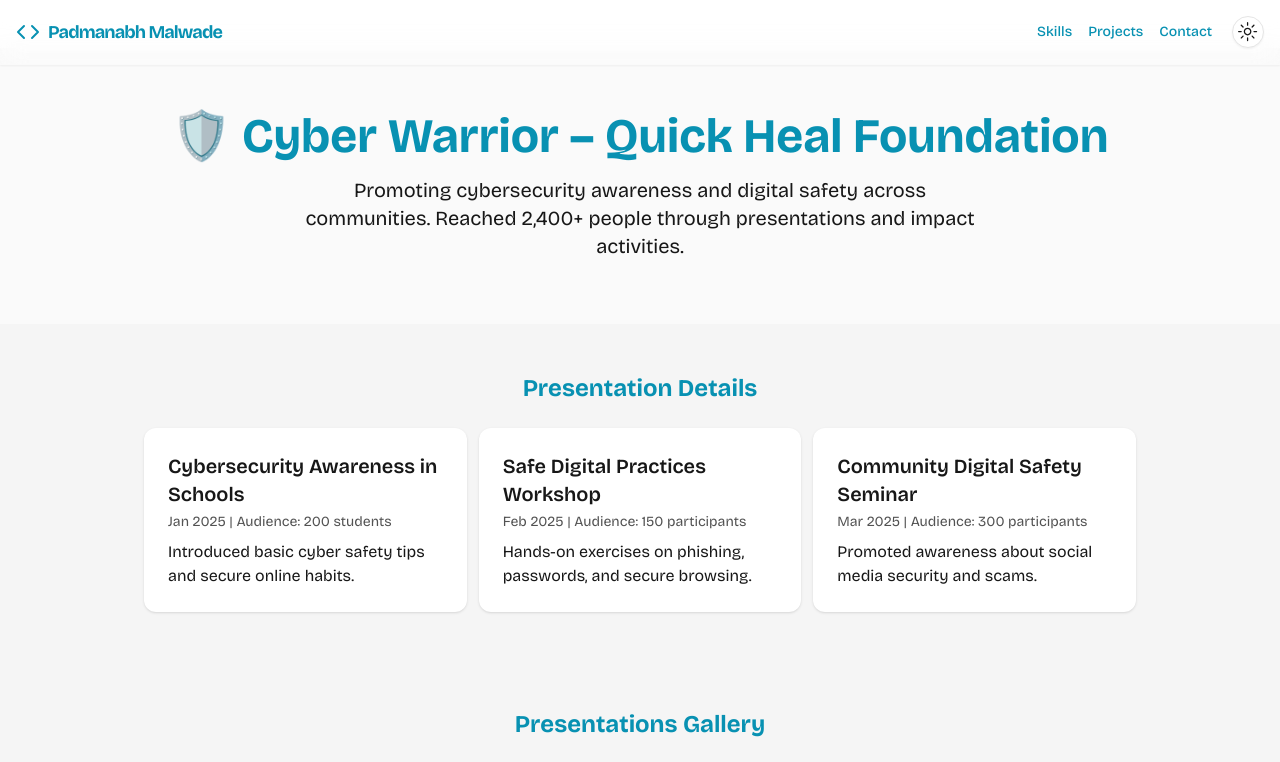
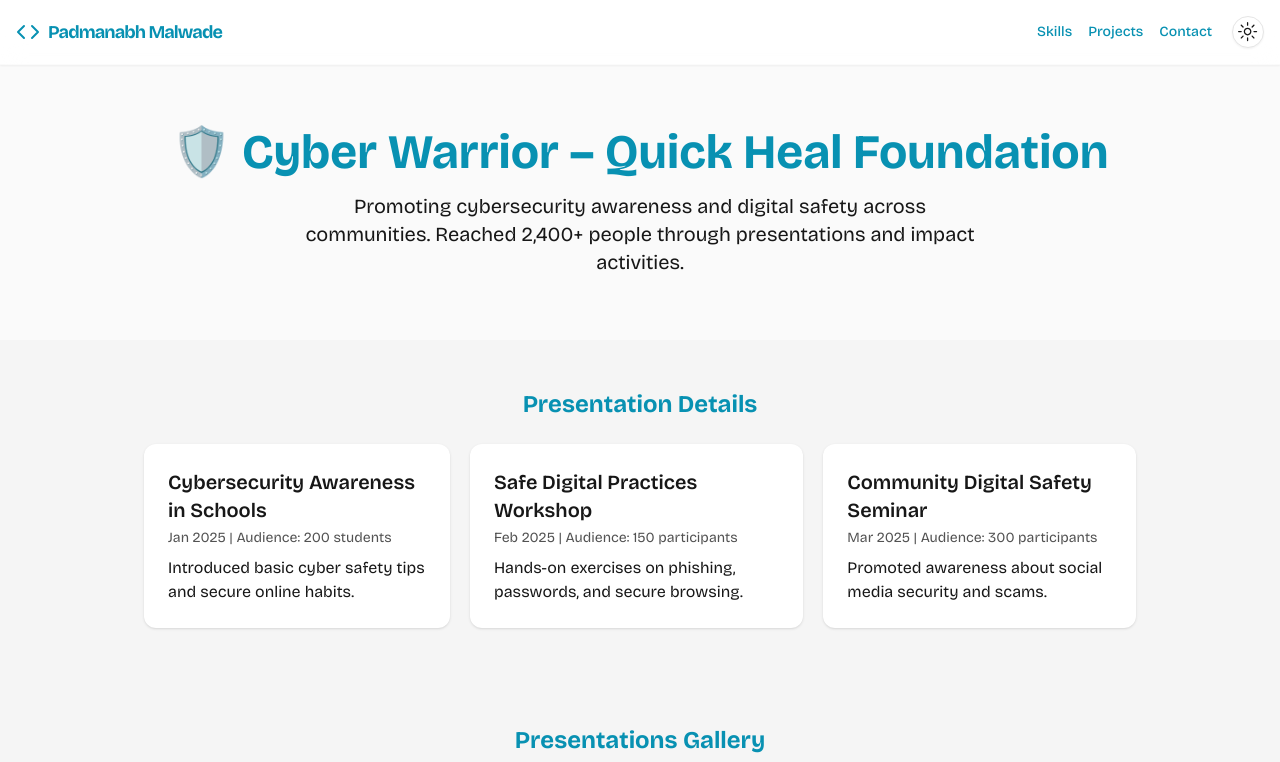
Before and after one commit to PaddyWebDev/portfolio, a Next.js app: page /achievements in a window 1280 px wide. Shown: the top 762 px of the page. Built offline with nearby package versions, Linux system fonts and the light colour scheme.

Commit message:
Updated the resume

```diff
--- a/app/achievements/page.tsx
+++ b/app/achievements/page.tsx
@@ -45,9 +45,9 @@
     return (
         <div className="min-h-screen bg-neutral-100 text-neutral-900 dark:bg-neutral-950">
             <Navbar />
-            <section className="text-center py-16 px-4 bg-neutral-50 dark:bg-neutral-900 mt-[6dvh]">
+            <section className="text-center py-16 px-4 bg-neutral-50 dark:bg-neutral-900 mt-[8dvh]">
                 <h1 className="text-4xl md:text-5xl font-bold mb-4 text-cyan-600 dark:text-cyan-400">
-                    🛡️ Cyber Warrior – Quick Heal Foundation
+                    {`🛡️ Cyber Warrior – Quick Heal Foundation`}
                 </h1>
                 <p className="text-lg md:text-xl max-w-2xl mx-auto dark:text-neutral-300">
                     Promoting cybersecurity awareness and digital safety across communities. Reached
@@ -60,7 +60,7 @@
                 <h2 className="text-2xl font-bold mb-6 text-cyan-600 dark:text-cyan-400 text-center">
                     Presentation Details
                 </h2>
-                <div className="grid md:grid-cols-3 sm:grid-cols-2 gap-3">
+                <div className="flex flex-row md:flex-nowrap gap-5 flex-wrap">
                     {presentationDetails.map((p, idx) => (
                         <div key={idx} className="bg-white dark:bg-neutral-900 rounded-xl shadow p-6">
                             <h3 className="text-xl font-semibold mb-1 dark:text-neutral-50">{p.title}</h3>
--- a/components/info-section.tsx
+++ b/components/info-section.tsx
@@ -67,7 +67,7 @@
           <Image
             alt="Hero Section Image"
             draggable="false"
-            className="mx-auto aspect-square object-contain overflow-hidden rounded-md  object-center lg:order-last"
+            className="mx-auto aspect-square object-contain overflow-hidden rounded-md  object-center lg:order-last pointer-events-none"
             height="550"
             src="/Images/pic.jpg"
             loading="lazy"
```
Also changed, not shown: 1 other file (tests, documents, lock files or other folders).
